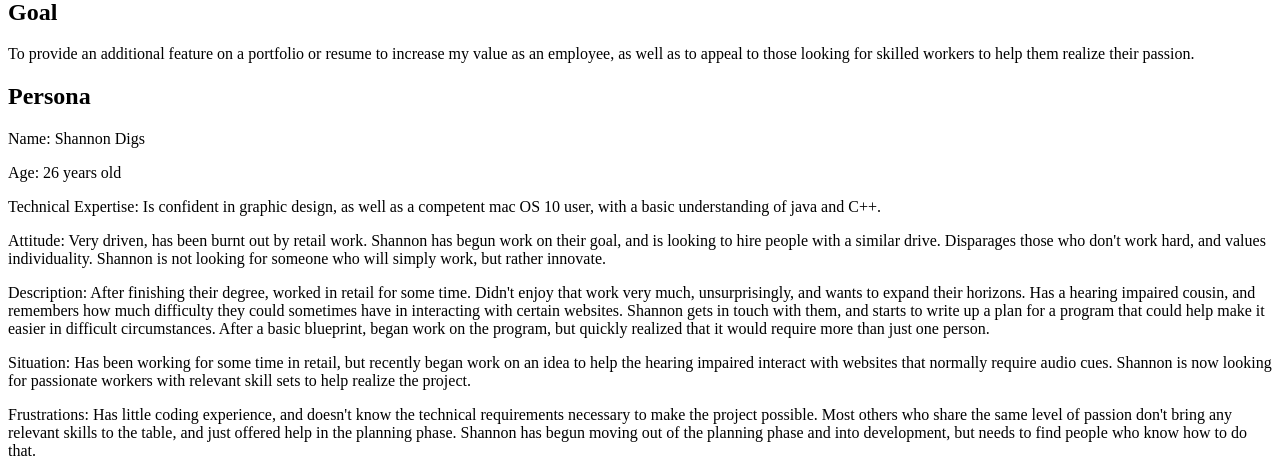
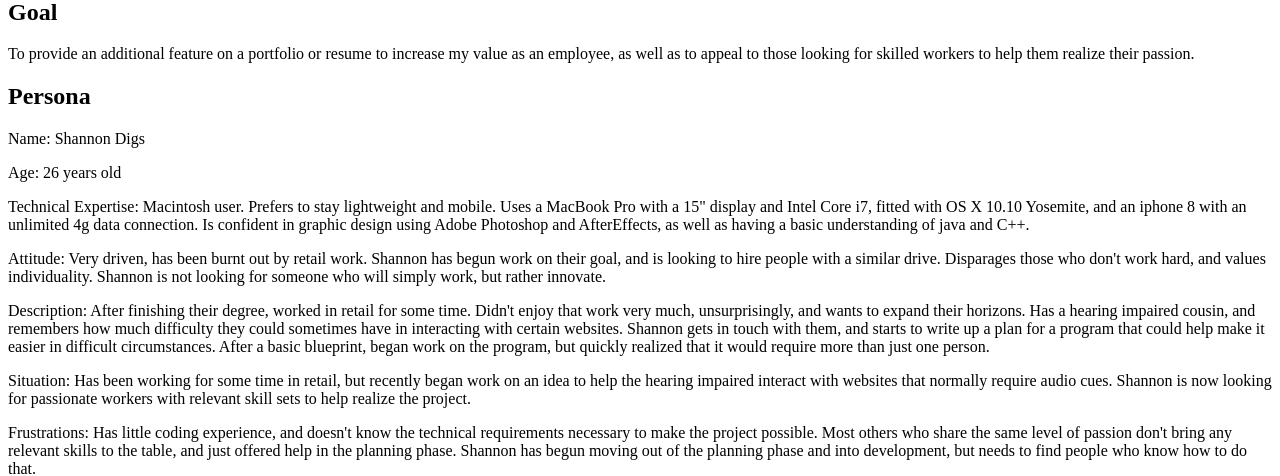
Before and after one commit to Cbenjamin1207/wolfe-coding, a PHP site: page /milestone-1.php in a window 1280 px wide. Shown: the part 251-727 px from the top of the page. Run offline with PHP 8.4, Linux system fonts and the light colour scheme.

Commit message:
Updated technology section of Persona

```diff
--- a/public_html/documentation/milestone-1.php
+++ b/public_html/documentation/milestone-1.php
@@ -27,8 +27,10 @@
 
 			<p>Age: 26 years old</p>
 
-			<p>Technical Expertise: Is confident in graphic design, as well as a competent mac OS 10 user,
-				with a basic understanding of java and C++.</p>
+			<p>Technical Expertise: Macintosh user. Prefers to stay lightweight and mobile. Uses a MacBook Pro
+				with a 15" display and Intel Core i7, fitted with OS X 10.10 Yosemite, and an iphone 8 with an unlimited
+				4g data connection. Is confident in graphic design using Adobe Photoshop and AfterEffects, as well as
+				having a basic understanding of java and C++. </p>
 
 			<p>Attitude: Very driven, has been burnt out by retail work. Shannon has begun work on
 				their goal, and is looking to hire people with a similar drive. Disparages those who don't work hard,
```
